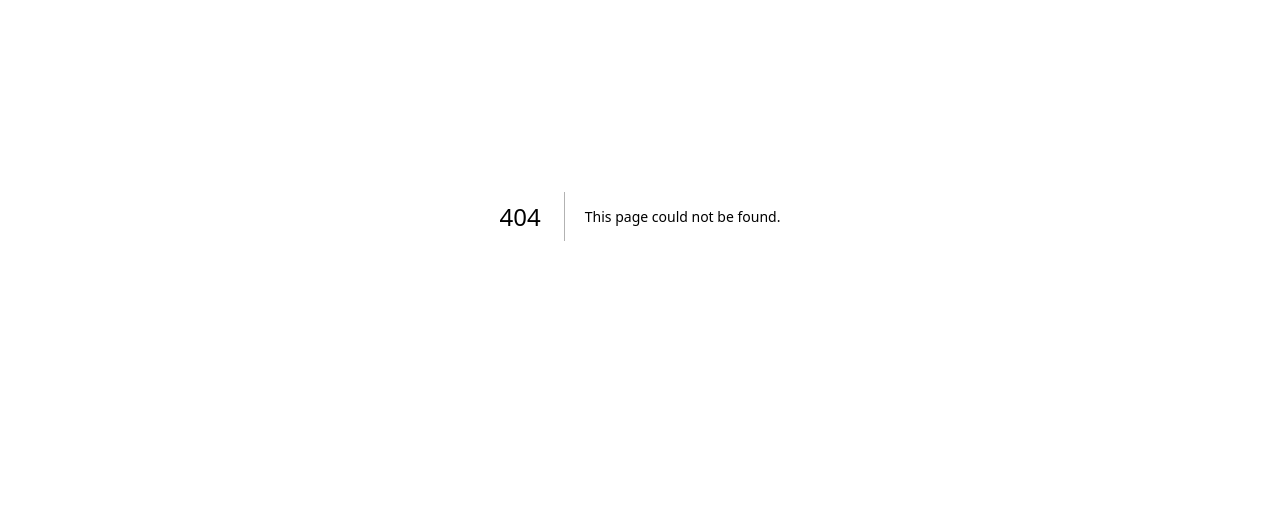
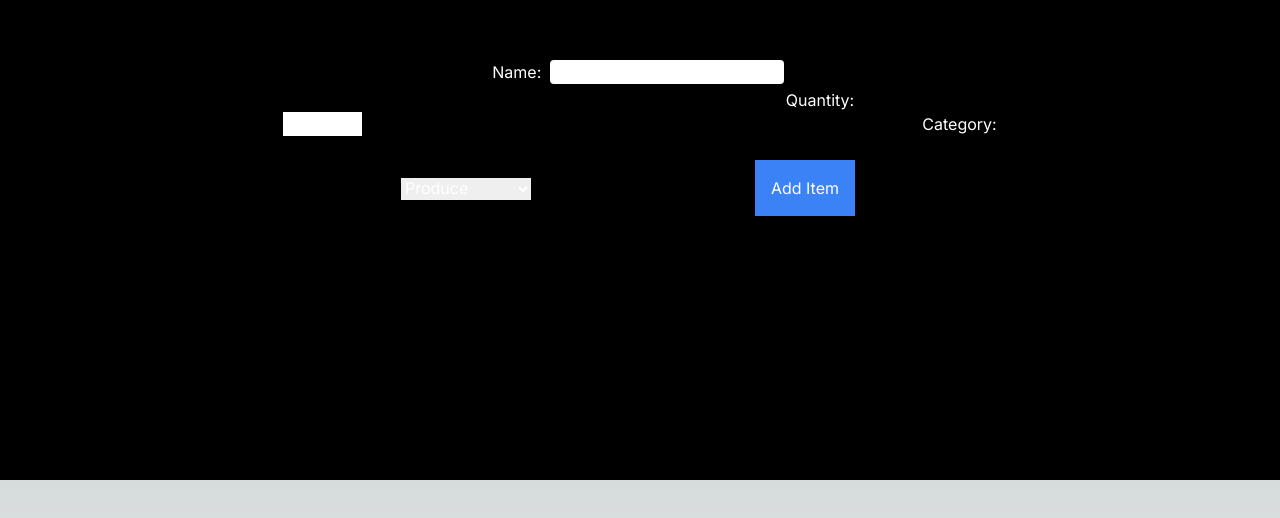
Before and after one commit to karmdesai13/cprg306-assignments, a Next.js app: page /week4 in a window 1280 px wide. Before the commit this address had no page. Shown: the part 184-702 px from the top of the page. Built offline with nearby package versions, Linux system fonts and the light colour scheme.

Commit message:
adding css

```diff
--- a/app/week 4/new-item.js
+++ b/app/week4/new-item.js
@@ -25,7 +25,7 @@ export default function NewItem() {
     }
 
     const handleClick = () => {
-        alert('Added Item: ${name} ,Quantity : ${quantity}, Category: ${category}')
+        alert('Added Name: ' + name + ' Quantity: ' + quantity + ' Category: ' + category)
       };
 
     const handleNameChange = (event) => {
@@ -42,29 +42,34 @@ export default function NewItem() {
 
 
     return(
-        <main>
-            <div>
+
+            <div className="flex items-center justify-center">
                 <form onSubmit={handleSubmit}>
-                    <label>
-                     <span>Name</span>
+                    <label className="m-10 p-40">
+                     <span>Name:  </span>
                      <input type="text"
                      value={name}
                      onChange={handleNameChange}
-                     required/>
+                     required
+                     className="rounded border-blue-400 m-1"/>
 
                     </label>
 
-                    <label>
+
+
+                    <label className="m-10 p-80" >
                         <span>Quantity:</span>
                         <input type="number"
-                        min="1"
-                        max="100"
+                        min = {1}
+                        max = {100}
                         value={quantity}
-                        onChange={Number(handleQuantityChange)}
+                        onChange={handleQuantityChange}
                         required/>
                     </label>
 
-                    <label>
+
+
+                    <label className="m-10 p-40">
                         <span>Category:</span>
                         <select value={category} onChange={handleCategoryChange} required>
                             <option value="produce">Produce</option>
@@ -81,9 +86,11 @@ export default function NewItem() {
                         </select>
                     </label>
 
-                    <button type="submit" onClick={handleClick}>Add Item</button>
+
+
+                    <button type="submit" onClick={handleClick} className="bg-blue-500 p-4 m-6 text-center hover:bg-blue-900">Add Item</button>
                 </form>
             </div>
-        </main>
+
     );
 }
--- a/app/week 4/page.js
+++ b/app/week4/page.js
@@ -3,8 +3,10 @@ import NewItem from "./new-item";
 export default function Page(){
     return(
     <main>
+      <div className="bg-black text-white p-60 m-50 text-center">
         <NewItem/>
 
+      </div>
     </main>
     );
 }
```
